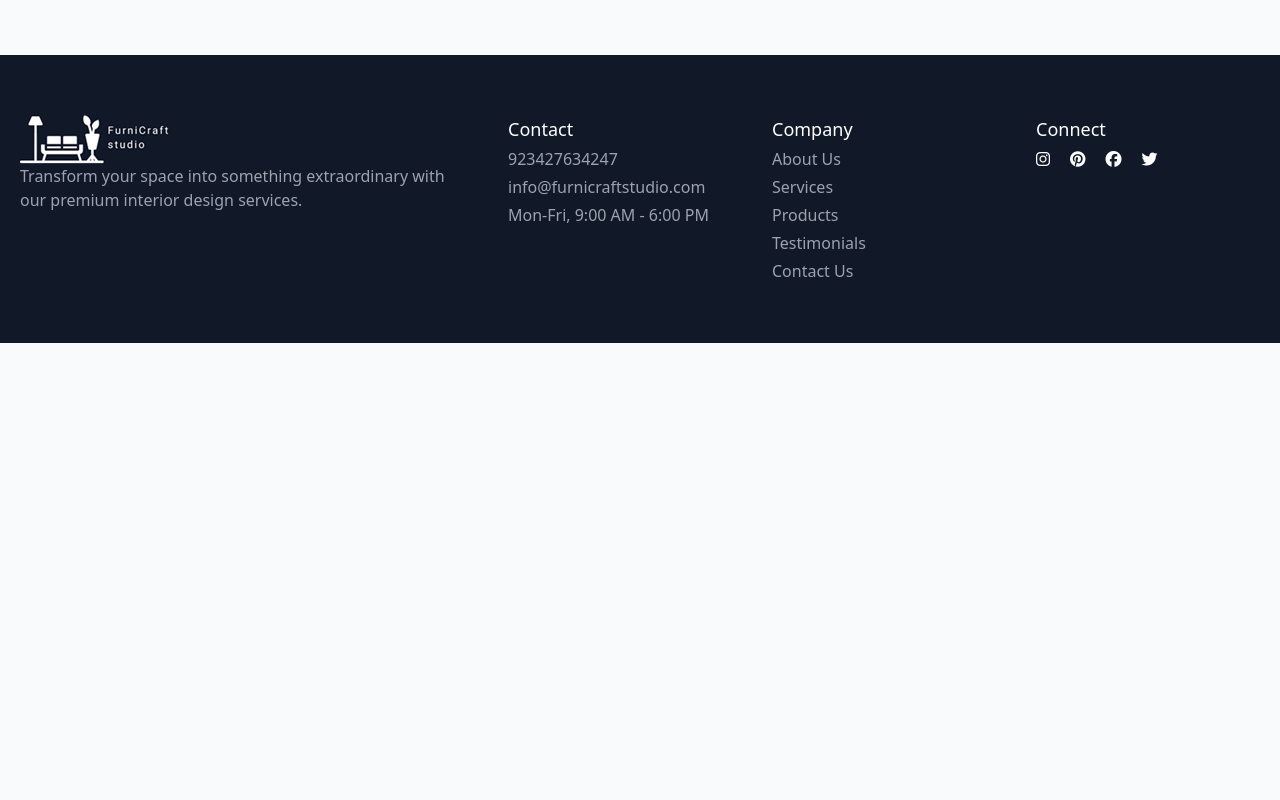
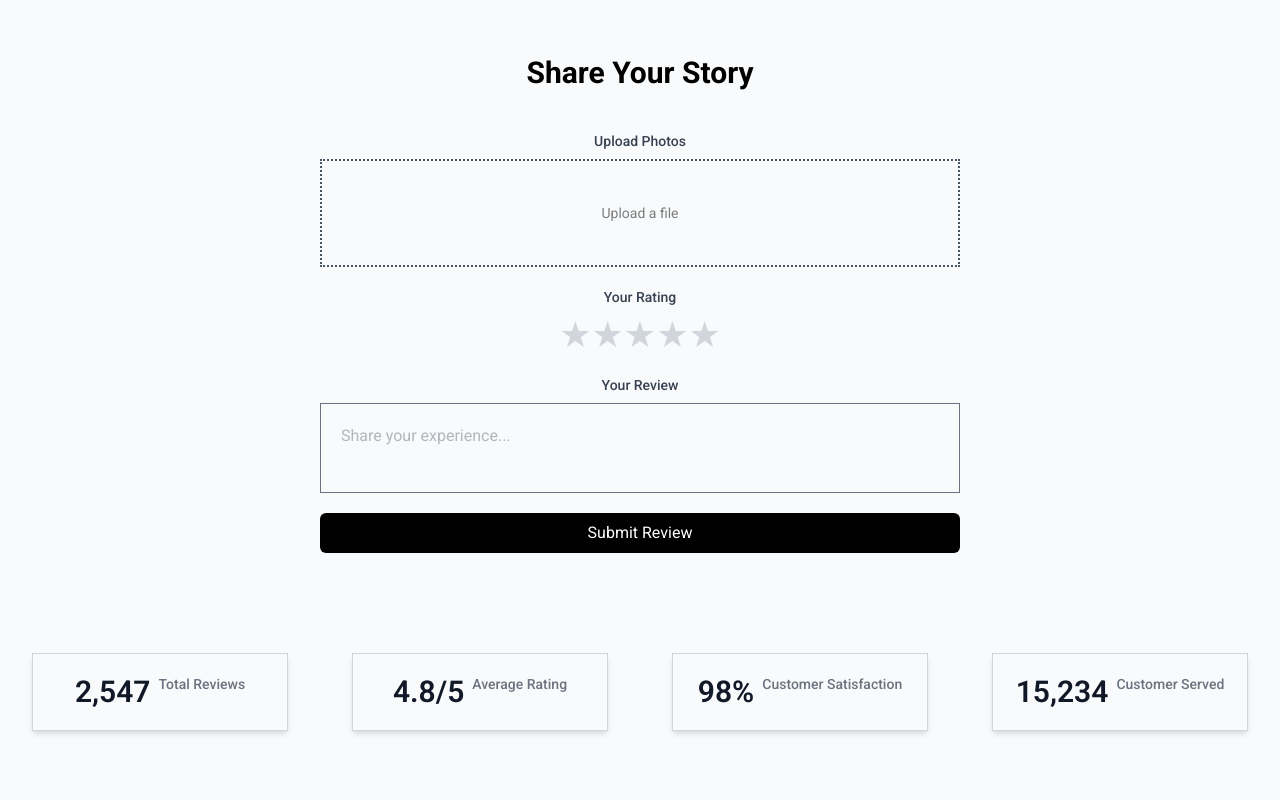
Before and after one commit to Bilal-19/FurniCraft-Studio, a React (Vite) app: page /testimonials in a window 1280 px wide. Shown: the part 1080-1880 px from the top of the page. Before the commit the page ends 1423 px from the top, so only its background shows below. Built offline with nearby package versions, Linux system fonts and the light colour scheme; a web font is replaced by a local one.

Commit message:
Completed Testimonial page UI.

```diff
--- a/src/Components/ReviewCard.jsx
+++ b/src/Components/ReviewCard.jsx
@@ -3,10 +3,10 @@ import React from "react";
 export default function ReviewCard(props) {
     return (
         <>
-            <div class="w-80 md:w-1/3 ff-roboto border border-gray-300 p-5 rounded-md hover:shadow-lg mb-5 md:m-5 mx-auto">
+            <div class="w-80 md:w-1/3 ff-roboto border border-gray-300 p-5 rounded-md shadow-md mb-5 md:m-5 mx-auto">
                 <div className="flex mb-5 items-center">
                     <div className="mr-2">
-                        <img src={props.customerProfile} alt="" />
+                        <img src={props.customerProfile} alt={props.customerName} />
                     </div>
                     <div>
                         <h5 className="font-semibold text-lg text-[#111827]">{props.customerName}</h5>
--- a/src/Pages/Testimonials.jsx
+++ b/src/Pages/Testimonials.jsx
@@ -3,8 +3,20 @@ import Header from "../Components/Header"
 import Footer from "../Components/Footer"
 import ReviewCard from "../Components/ReviewCard";
 import { customerReviewRecords } from "../assets/JS/customerReviews";
+import { useRef, useState } from "react"
 
 export default function Testimonials() {
+    const fileInputRef = useRef(null);
+    const [photo, setPhoto] = useState("")
+    const [rating, setStar] = useState(0)
+
+    const handleFileChange = (e) => {
+        const fetchFileName = e.target.files[0];
+
+        if (fetchFileName) {
+            setPhoto(fetchFileName.name)
+        }
+    }
     return (
         <>
             <Header />
@@ -18,7 +30,7 @@ export default function Testimonials() {
                         shared by our valued customers.
                     </p>
                 </div>
-                <div class="w-80 md:w-1/2 mb-3 md:m-5">
+                <div class="w-80 md:w-1/2 my-3 md:m-5">
                     <img src="testimonial-banner.png" alt="testimonial image" />
                 </div>
             </div>
@@ -30,6 +42,61 @@ export default function Testimonials() {
                     </>
                 ))}
             </div>
+
+            <div class="w-full my-20">
+                <div class="w-80 md:w-1/2 text-center mx-auto ff-roboto">
+                    <h3 className="font-bold text-3xl mb-10">Share Your Story</h3>
+                    <form onClick={(e) => e.preventDefault}>
+                        <div className="flex flex-col mb-5">
+                            <label for="photoEl" className="font-medium text-sm text-[#374151] mb-2">Upload Photos</label>
+                            <div className="border-2 border-dotted border-gray-600 p-5 md:p-10">
+                                <input type="text" name="photos" id="photoEl" readOnly value={photo} placeholder="Upload a file" onClick={() => fileInputRef.current.click()} className="cursor-pointer focus:outline-none text-center text-sm" />
+                                <button onClick={() => fileInputRef.current.click()}></button>
+                                <input type="file" ref={fileInputRef} className="hidden" onChange={handleFileChange} />
+                            </div>
+                        </div>
+
+                        <div className="flex flex-col mb-5">
+                            <label for="ratingEl" className="font-medium text-sm text-[#374151] mb-2">Your Rating</label>
+                            <div>
+                                {[1, 2, 3, 4, 5].map(star => (
+                                    <button key={star} onClick={(e) => { setStar(star); e.preventDefault(); }} className={`text-4xl ${star <= rating ? "text-yellow-400" : "text-gray-300"}`}>★</button>
+                                ))}
+                            </div>
+                        </div>
+
+                        <div className="flex flex-col mb-5">
+                            <label for="reviewEl" className="font-medium text-sm text-[#374151] mb-2">Your Review</label>
+                            <textarea name="message" id="reviewEl" className="resize-none border border-grey-100 focus:outline-none p-5 text-[#6B7280]" placeholder="Share your experience..."></textarea>
+                        </div>
+
+                        <button className="bg-black w-full py-2 text-white rounded-md hover:cursor-pointer">Submit Review</button>
+                    </form>
+                </div>
+            </div>
+
+            <div class="w-full flex flex-col md:flex-row justify-around ff-roboto my-20">
+                <div class="w-70 mx-auto md:w-1/5 border border-gray-300 shadow-md flex justify-center p-5 m-2 md:m-5">
+                    <h4 className="text-xl md:text-3xl font-semibold text-[#111827] mr-2">2,547</h4>
+                    <p className="font-medium text-xs md:text-sm text-[#6B7280]">Total Reviews</p>
+                </div>
+
+                <div class="w-70 mx-auto md:w-1/5 border border-gray-300 shadow-md flex justify-center p-5 m-2 md:m-5">
+                    <h4 className="text-xl md:text-3xl font-semibold text-[#111827] mr-2">4.8/5</h4>
+                    <p className="font-medium text-xs md:text-sm text-[#6B7280]">Average Rating</p>
+                </div>
+
+                <div class="w-70 mx-auto md:w-1/5 border border-gray-300 shadow-md flex justify-center p-5 m-2 md:m-5">
+                    <h4 className="text-xl md:text-3xl font-semibold text-[#111827] mr-2">98%</h4>
+                    <p className="font-medium text-xs md:text-sm text-[#6B7280]">Customer Satisfaction</p>
+                </div>
+
+                <div class="w-70 mx-auto md:w-1/5 border border-gray-300 shadow-md flex justify-center p-5 m-2 md:m-5">
+                    <h4 className="text-xl md:text-3xl font-semibold text-[#111827] mr-2">15,234</h4>
+                    <p className="font-medium text-xs md:text-sm text-[#6B7280]">Customer Served</p>
+                </div>
+            </div>
+
             <Footer />
         </>
     )
```
